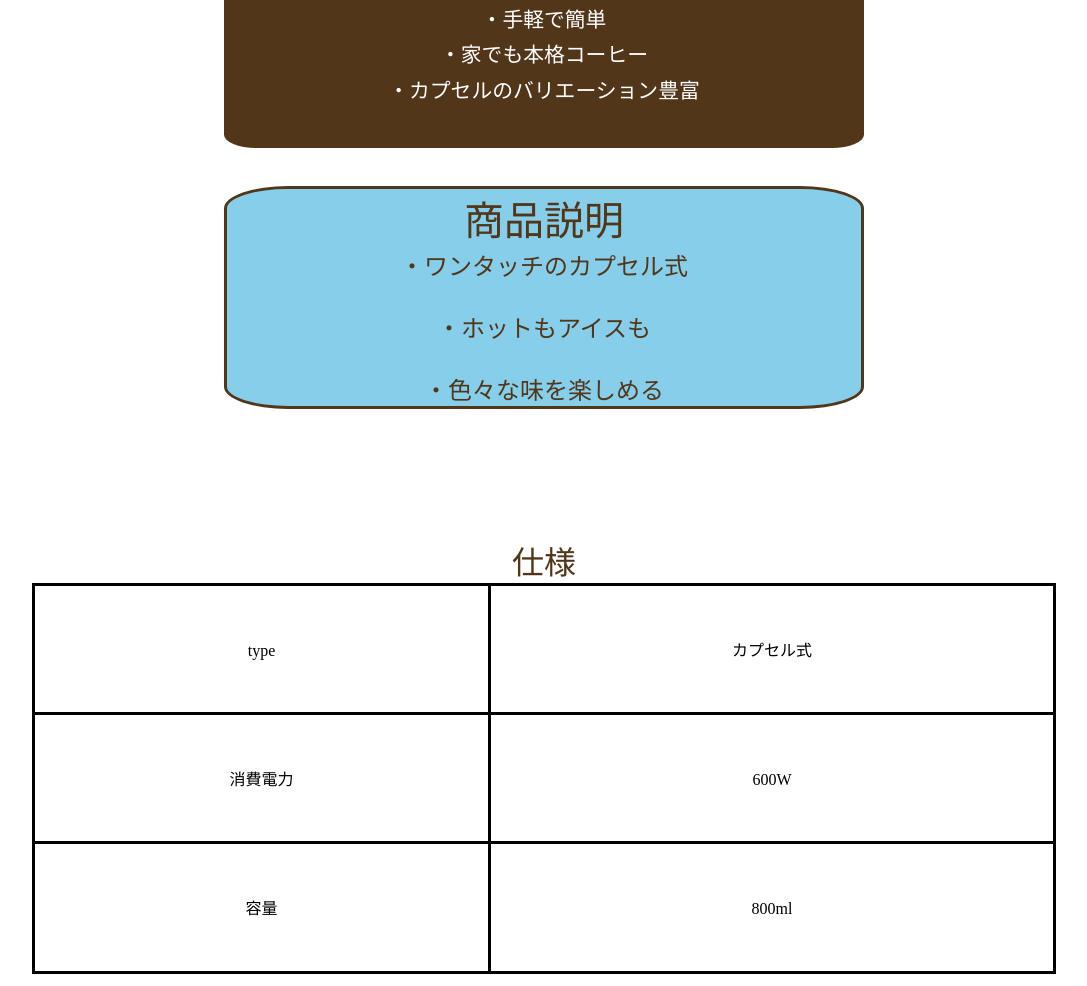
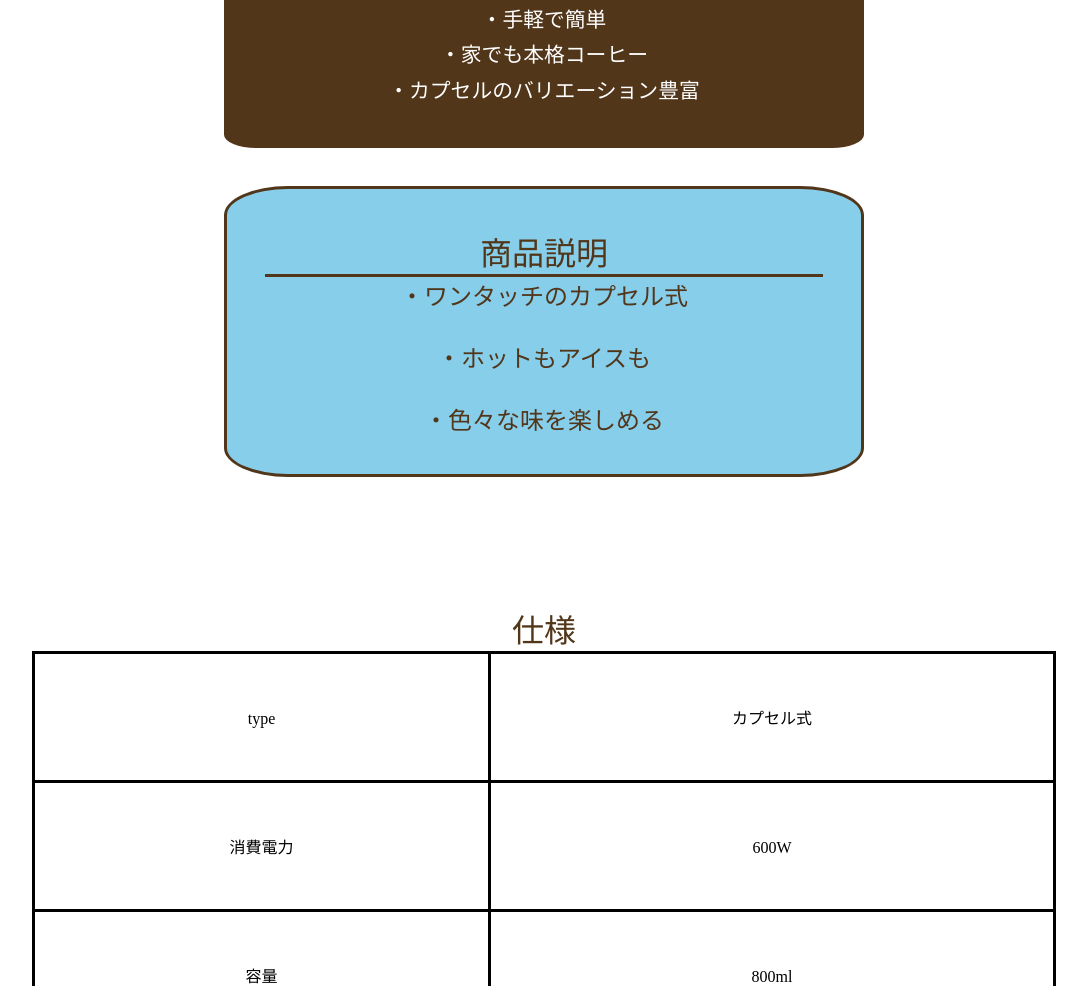
Before and after one commit to y-sasakik/exercise, a plain HTML site: page exercise4/index.html in a window 1280 px wide. Shown: the part 1192-2178 px from the top of the page, without its empty margins (96-1183 px from the left). Drawn offline with nearby package versions, Linux system fonts and the light colour scheme.

Commit message:
Add files via upload

```diff
--- a/exercise4/css/style.css
+++ b/exercise4/css/style.css
@@ -45,12 +45,14 @@ font-size: 130%;}
    background: skyblue;
    color: #51361a;
    margin: 3% auto;
+   padding: 3%;
 border-radius: 10%;
 border: solid #51361a 3px;}
 
 .function p{font-size: 150%;}
 
-.function h1{font-size: 250%;}
+.function h1{font-size: 200%;
+border-bottom: solid  #51361a 3px;}
 
 /*
 .voice h1{font-size: 200%;
```
